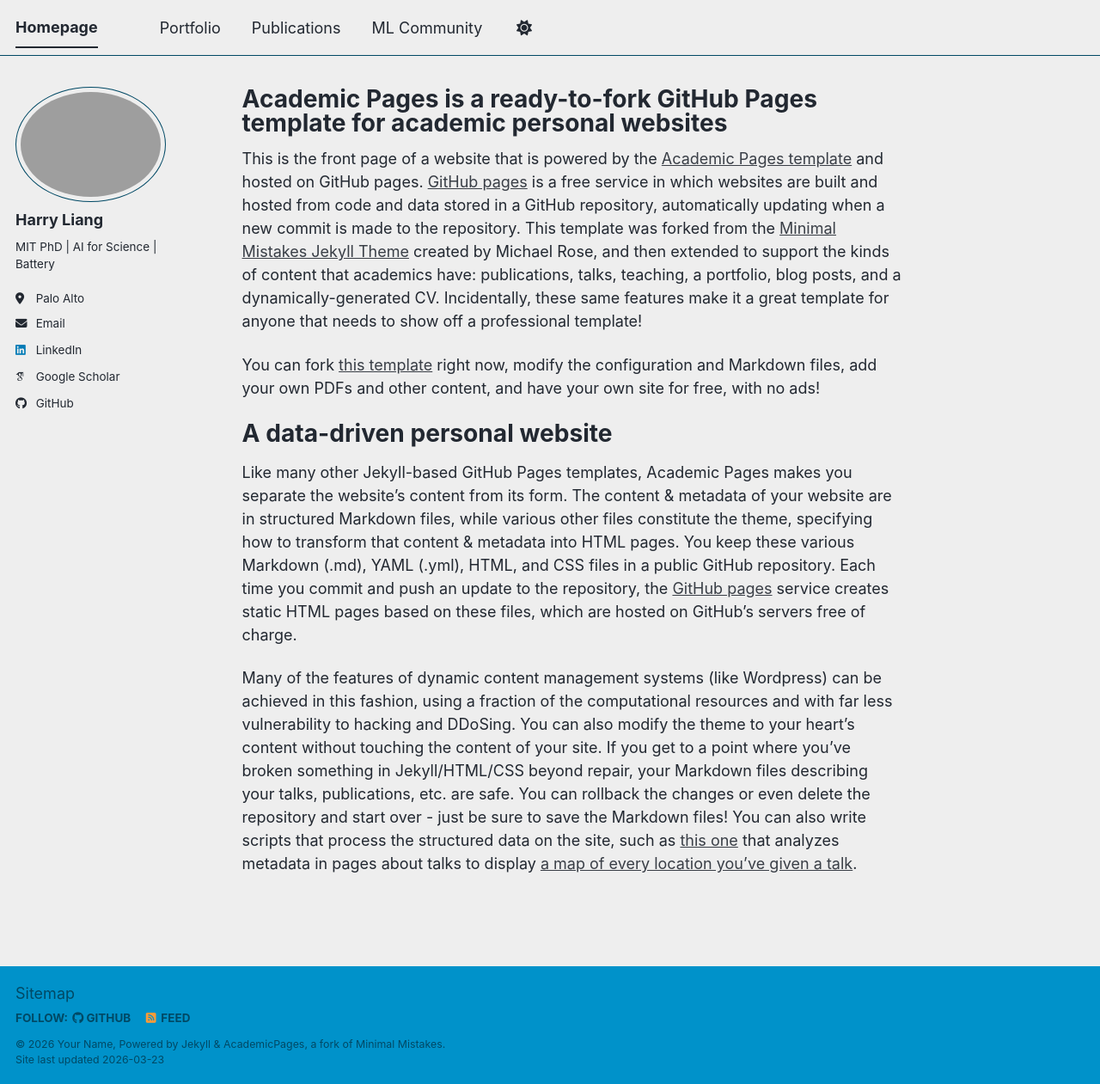
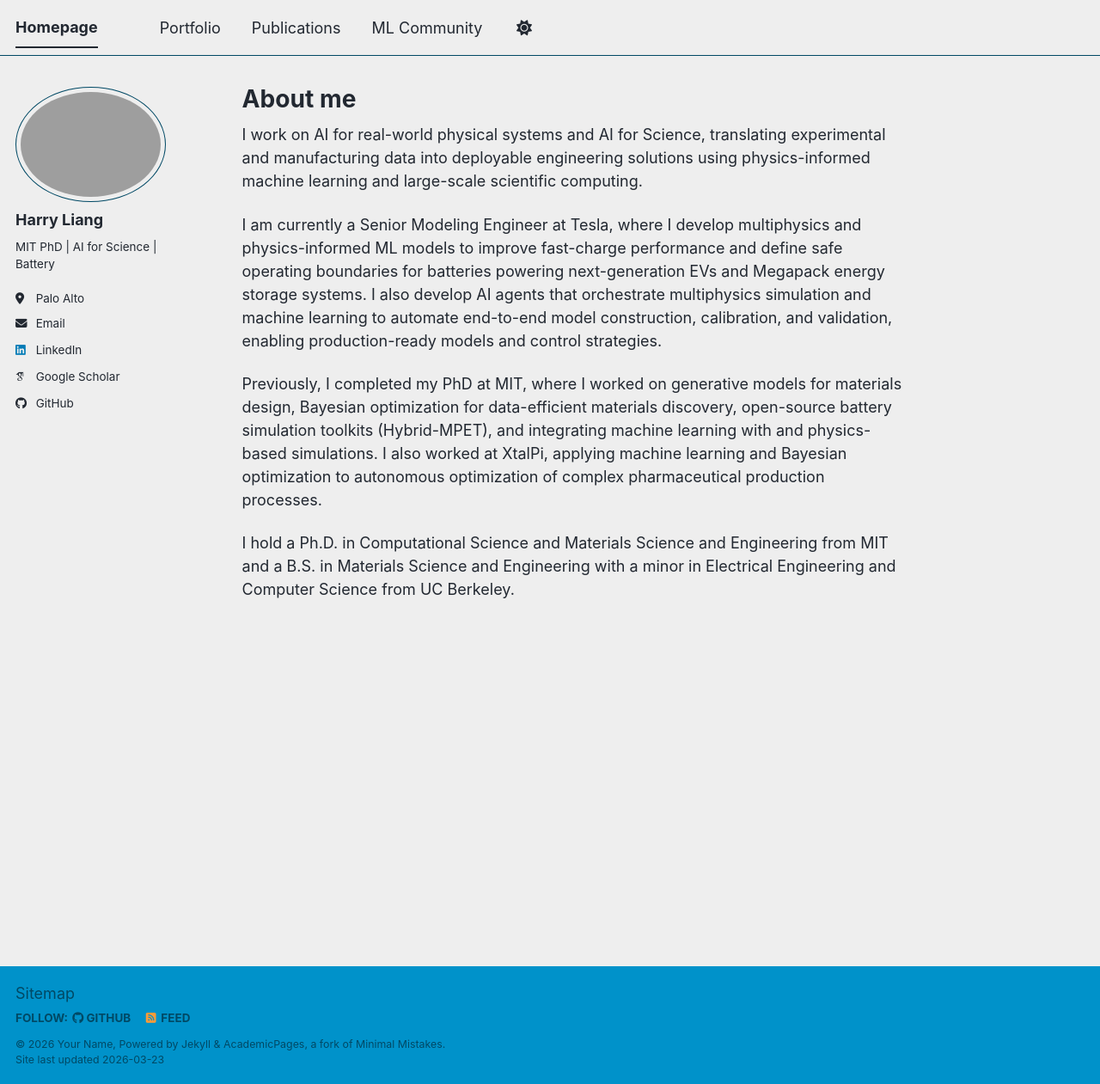
Before and after one commit to HarryQL/HarryQL.github.io, a Jekyll site: the page built from _pages/about.md, in a window 1280 px wide and 1261 px high. Shown: the whole window at 86% size. Built offline with Jekyll 4.4.1, drawn with Linux system fonts in a browser that asks for light colours; some web fonts are replaced; a script bundle is joined from its source files by our own code; library files that are not in the unit come from our copies.

Commit message:
Update about.md

```diff
--- a/_pages/about.md
+++ b/_pages/about.md
@@ -1,23 +1,32 @@
 ---
 permalink: /
-title: "Academic Pages is a ready-to-fork GitHub Pages template for academic personal websites"
+title: "About me"
 author_profile: true
 redirect_from:
   - /about/
   - /about.html
 ---
-
+<!--
 This is the front page of a website that is powered by the [Academic Pages template](https://github.com/academicpages/academicpages.github.io) and hosted on GitHub pages. [GitHub pages](https://pages.github.com) is a free service in which websites are built and hosted from code and data stored in a GitHub repository, automatically updating when a new commit is made to the repository. This template was forked from the [Minimal Mistakes Jekyll Theme](https://mmistakes.github.io/minimal-mistakes/) created by Michael Rose, and then extended to support the kinds of content that academics have: publications, talks, teaching, a portfolio, blog posts, and a dynamically-generated CV. Incidentally, these same features make it a great template for anyone that needs to show off a professional template!
 
- You can fork [this template](https://github.com/academicpages/academicpages.github.io) right now, modify the configuration and Markdown files, add your own PDFs and other content, and have your own site for free, with no ads!
+You can fork [this template](https://github.com/academicpages/academicpages.github.io) right now, modify the configuration and Markdown files, add your own PDFs and other content, and have your own site for free, with no ads!-->
 
+I work on AI for real-world physical systems and AI for Science, translating experimental and manufacturing data into deployable engineering solutions using physics-informed machine learning and large-scale scientific computing.
+
+I am currently a Senior Modeling Engineer at Tesla, where I develop multiphysics and physics-informed ML models to improve fast-charge performance and define safe operating boundaries for batteries powering next-generation EVs and Megapack energy storage systems. I also develop AI agents that orchestrate multiphysics simulation and machine learning to automate end-to-end model construction, calibration, and validation, enabling production-ready models and control strategies.
+
+Previously, I completed my PhD at MIT, where I worked on generative models for materials design, Bayesian optimization for data-efficient materials discovery, open-source battery simulation toolkits (Hybrid-MPET), and integrating machine learning with and physics-based simulations. I also worked at XtalPi, applying machine learning and Bayesian optimization to autonomous optimization of complex pharmaceutical production processes.
+
+I hold a Ph.D. in Computational Science and Materials Science and Engineering from MIT and a B.S. in Materials Science and Engineering with a minor in Electrical Engineering and Computer Science from UC Berkeley.
+
+<!--
 A data-driven personal website
 ======
 Like many other Jekyll-based GitHub Pages templates, Academic Pages makes you separate the website's content from its form. The content & metadata of your website are in structured Markdown files, while various other files constitute the theme, specifying how to transform that content & metadata into HTML pages. You keep these various Markdown (.md), YAML (.yml), HTML, and CSS files in a public GitHub repository. Each time you commit and push an update to the repository, the [GitHub pages](https://pages.github.com/) service creates static HTML pages based on these files, which are hosted on GitHub's servers free of charge.
 
 Many of the features of dynamic content management systems (like Wordpress) can be achieved in this fashion, using a fraction of the computational resources and with far less vulnerability to hacking and DDoSing. You can also modify the theme to your heart's content without touching the content of your site. If you get to a point where you've broken something in Jekyll/HTML/CSS beyond repair, your Markdown files describing your talks, publications, etc. are safe. You can rollback the changes or even delete the repository and start over - just be sure to save the Markdown files! You can also write scripts that process the structured data on the site, such as [this one](https://github.com/academicpages/academicpages.github.io/blob/master/talkmap.ipynb) that analyzes metadata in pages about talks to display [a map of every location you've given a talk](https://academicpages.github.io/talkmap.html).
 
-<!--
+
 For those users that need more advanced functionality, the template also supports the following popular tools:
 - [MathJax](https://www.mathjax.org/) for mathematical equations
 - [Mermaid](https://mermaid.js.org/) for diagraming
```
